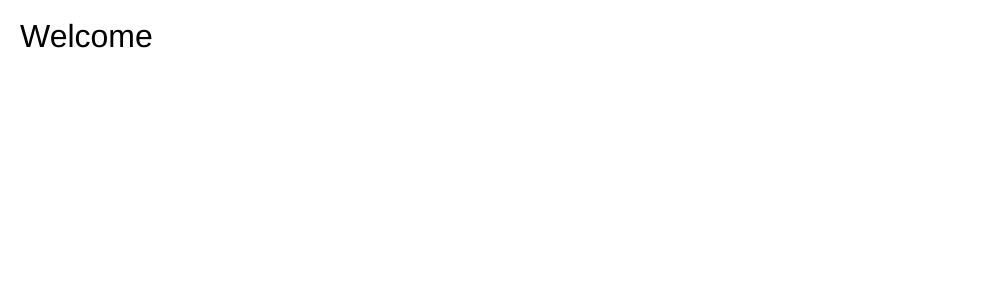
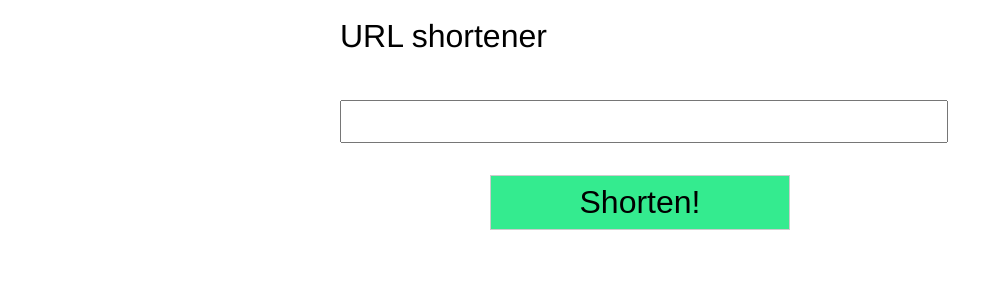
Before and after one commit to modernwallaby/url-shortener, a Next.js app: page / in a window 1280 px wide. Shown: the top 300 px of the page, without its empty margins (0-991 px from the left). Built offline with nearby package versions, Linux system fonts and the light colour scheme.

Commit message:
Basic form

```diff
--- /dev/null
+++ b/components/UrlForm/Button.tsx
@@ -0,0 +1,13 @@
+import styled from 'styled-components';
+
+const Button = styled.button`
+  background-color: #34eb8f;
+  border: 1px solid #ccc;
+  display: block;
+  font-size: 2rem;
+  margin: 0 auto;
+  padding: .5rem;
+  width: 50%;
+`;
+
+export default Button;
--- /dev/null
+++ b/components/UrlForm/Input.tsx
@@ -0,0 +1,10 @@
+import styled from 'styled-components';
+
+const Input = styled.input`
+  display: block;
+  font-size: 2rem;
+  margin-bottom: 2rem;
+  width: 100%;
+`;
+
+export default Input;
--- /dev/null
+++ b/components/UrlForm/UrlForm.tsx
@@ -0,0 +1,24 @@
+import React, { FC, useState, ChangeEvent, SyntheticEvent } from 'react';
+import Input from './Input';
+import Button from './Button';
+
+interface UrlFormProps {
+  onSubmit(url: string): void;
+}
+
+const UrlForm: FC<UrlFormProps> = ({ onSubmit }) => {
+  const [url, setUrl] = useState<string>('');
+  const submit = (e: SyntheticEvent) => {
+    e.preventDefault();
+    onSubmit(url);
+  };
+
+  return (
+    <form>
+      <Input type="text" name="url" value={url} onChange={(e: ChangeEvent<HTMLInputElement>) => setUrl(e.target.value)} />
+      <Button onClick={submit}>Shorten!</Button>
+    </form>
+  );
+};
+
+export default UrlForm;
--- /dev/null
+++ b/components/UrlForm/index.ts
@@ -0,0 +1 @@
+export { default } from './UrlForm';
--- /dev/null
+++ b/pages/_document.tsx
@@ -0,0 +1,31 @@
+import React, { ReactElement } from 'react';
+import Document, { DocumentContext, DocumentInitialProps } from 'next/document';
+import { RenderPageResult } from 'next/dist/next-server/lib/utils';
+import { ServerStyleSheet } from 'styled-components';
+
+export default class MyDocument extends Document {
+  static async getInitialProps(ctx: DocumentContext): Promise<DocumentInitialProps> {
+    const sheet = new ServerStyleSheet();
+    const originalRenderPage = ctx.renderPage;
+
+    try {
+      ctx.renderPage = (): RenderPageResult | Promise<RenderPageResult> => originalRenderPage({
+        // eslint-disable-next-line react/jsx-props-no-spreading
+        enhanceApp: (App) => (props): ReactElement => sheet.collectStyles(<App {...props} />),
+      });
+
+      const initialProps = await Document.getInitialProps(ctx);
+      return {
+        ...initialProps,
+        styles: (
+          <>
+            {initialProps.styles}
+            {sheet.getStyleElement()}
+          </>
+        ),
+      };
+    } finally {
+      sheet.seal();
+    }
+  }
+}
--- a/pages/index.tsx
+++ b/pages/index.tsx
@@ -1,12 +1,31 @@
-import React, { FC } from 'react';
+import React, { FC, useState } from 'react';
 import styled from 'styled-components';
+import UrlForm from '../components/UrlForm';
+
+const Content = styled.div`
+  max-width: 600px;
+  margin: 0 auto;
+  width: 100%;
+`;
 
 const Header = styled.h1`
   font-size: 2rem;
+  margin-bottom: 1.5em;
 `;
 
-const Home: FC = () => (
-  <Header>Welcome</Header>
-);
+const Home: FC = () => {
+  const [url, setUrl] = useState<string>('');
+  const urlChanged = (newUrl: string) => {
+    setUrl(newUrl);
+    console.log(url);
+  };
+
+  return (
+    <Content>
+      <Header>URL shortener</Header>
+      <UrlForm onSubmit={urlChanged} />
+    </Content>
+  );
+};
 
 export default Home;
```
Also changed, not shown: .eslintrc.js.
